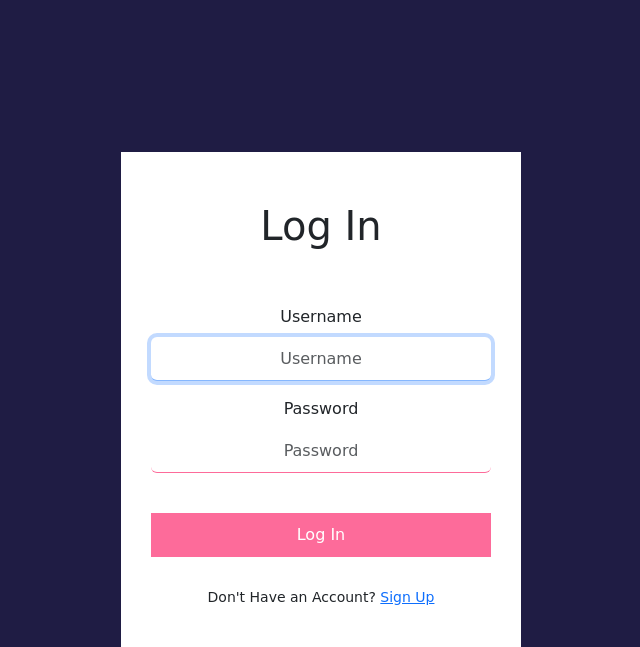
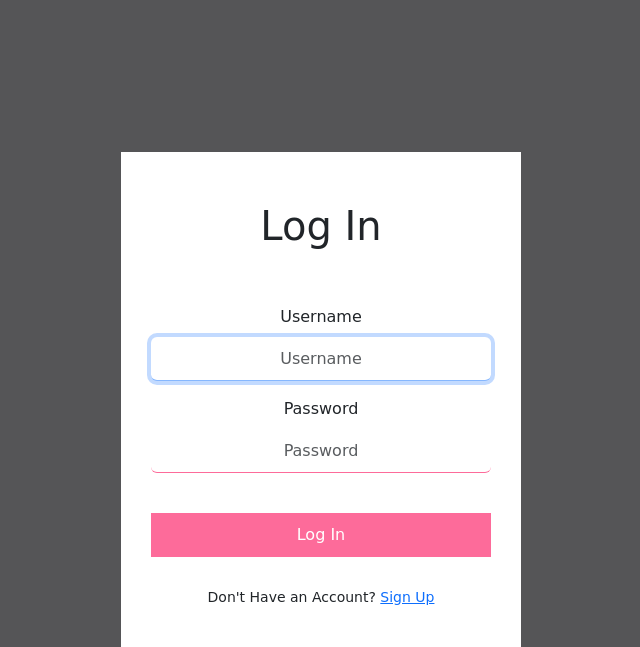
Before and after one commit to Aaron-Ekal/Awwards, a Django app: page /login/ in a window 1280 px wide. Shown: the top 647 px of the page, without its empty margins (319-959 px from the left). Run offline with Django 3.2, Linux system fonts and the light colour scheme; some libraries are stand-ins or nearby versions.

```diff
--- a/static/css/users.css
+++ b/static/css/users.css
@@ -5,7 +5,7 @@
 }
 
 body{
-  background: #1f1c44;
+  background: #555557;
 }
 
 .signup-form{
```
Also changed, not shown: static/images/bg3.jpeg (added).
